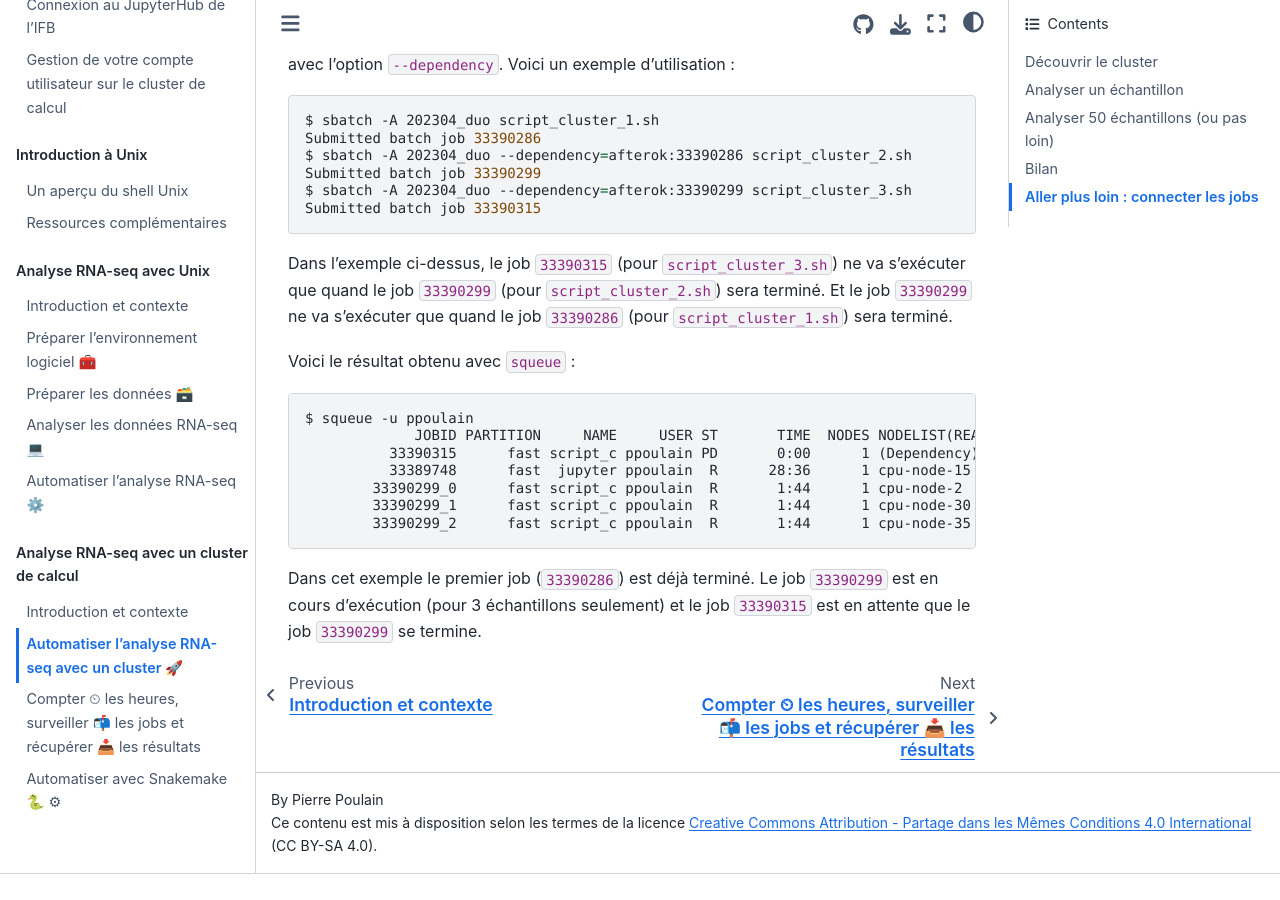
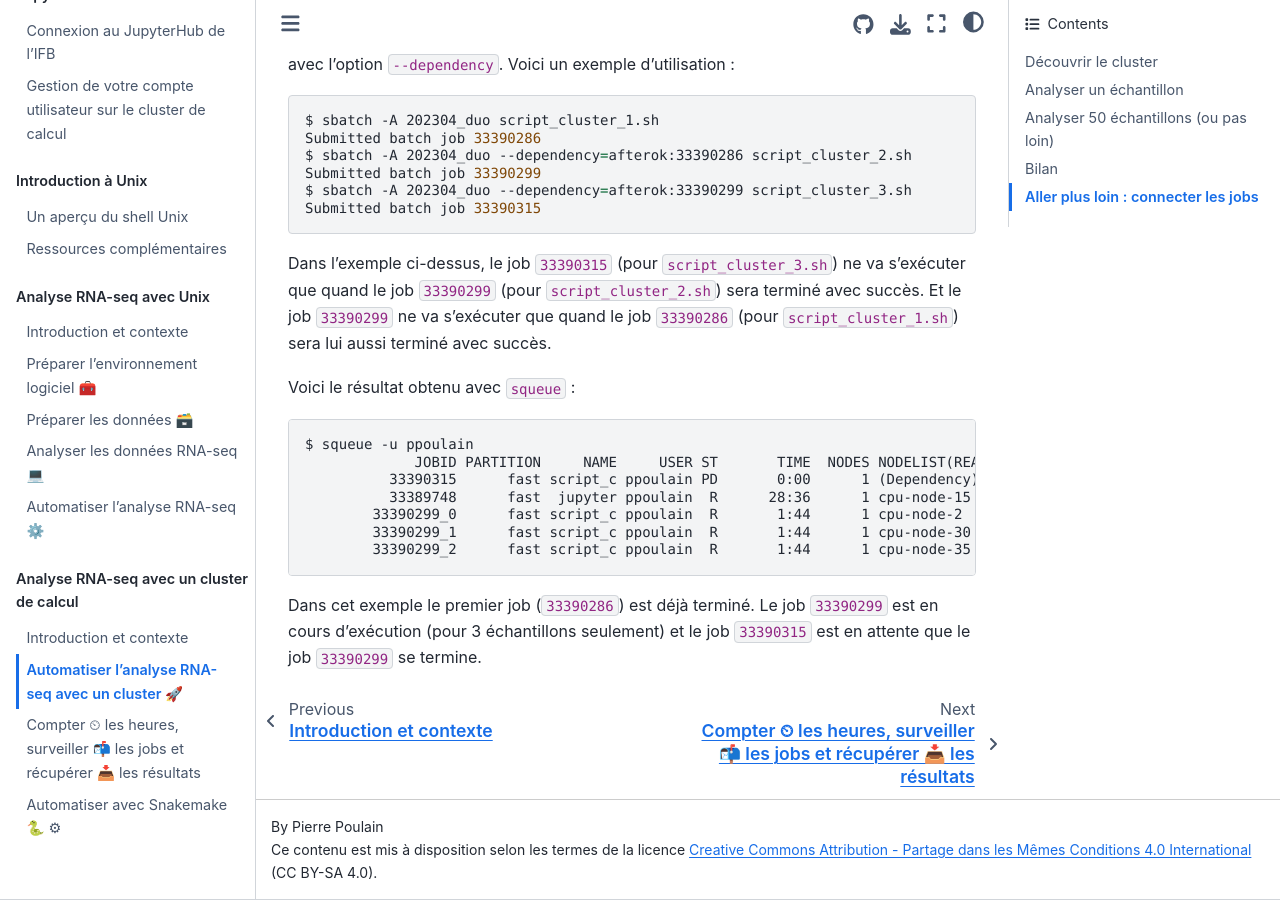
Before and after one commit to pierrepo/unix-tutorial, a Jupyter Book: the page built from tuto3/1_automatiser.md, in a window 1280 px wide and 900 px high, scrolled down 10199 px. Built offline with Jupyter Book 1.0.4 settings and Sphinx 7.4.7 and the Sphinx Book theme 1.1.4, drawn with Linux system fonts in a browser that asks for light colours; before the commit the page ends 11073 px from its top, so only the background shows below that.

Commit message:
Explain aferok option

````diff
--- a/tuto3/1_automatiser.md
+++ b/tuto3/1_automatiser.md
@@ -368,7 +368,7 @@ $ sbatch -A 202304_duo --dependency=afterok:33390299 script_cluster_3.sh
 Submitted batch job 33390315
 ```
 
-Dans l'exemple ci-dessus, le job `33390315` (pour `script_cluster_3.sh`) ne va s'exécuter que quand le job `33390299` (pour `script_cluster_2.sh`) sera terminé. Et le job `33390299` ne va s'exécuter que quand le job `33390286` (pour `script_cluster_1.sh`) sera terminé.
+Dans l'exemple ci-dessus, le job `33390315` (pour `script_cluster_3.sh`) ne va s'exécuter que quand le job `33390299` (pour `script_cluster_2.sh`) sera terminé avec succès. Et le job `33390299` ne va s'exécuter que quand le job `33390286` (pour `script_cluster_1.sh`) sera lui aussi terminé avec succès.
 
 Voici le résultat obtenu avec `squeue` :
 
````
